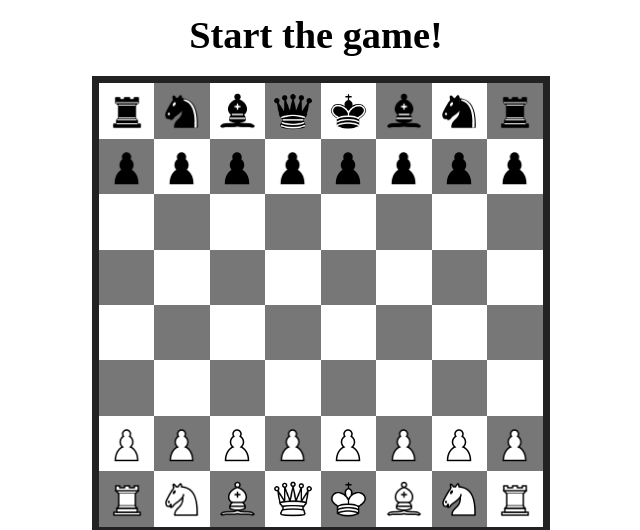
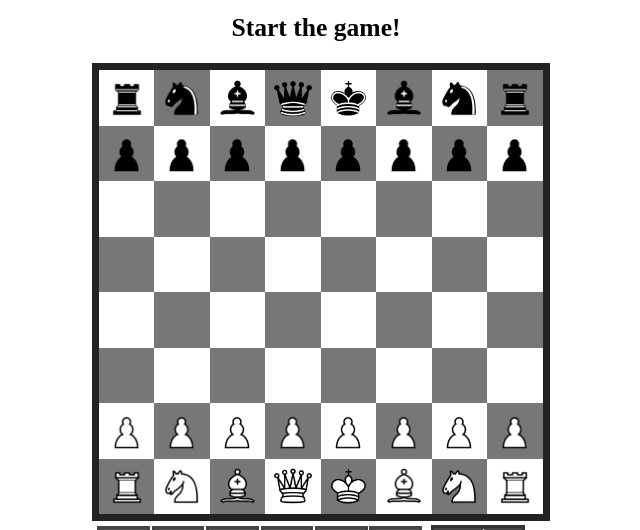
Before and after one commit to paulbaldaray/Chess-Auto-Chess, a plain HTML site: page index.html in a window 1280 px wide. Shown: the top 530 px of the page, without its empty margins (324-964 px from the left). Drawn offline with Linux system fonts and the light colour scheme.

Commit message:
Smaller title font

```diff
--- a/chess.css
+++ b/chess.css
@@ -13,8 +13,8 @@
 #title {
 	margin: 1% auto 2% auto;
 	text-align: center;
-	font-size: 3vw;
-	height: 3vw;
+	font-size: 2vw;
+	height: 2vw;
 }
 
 .square {
```
